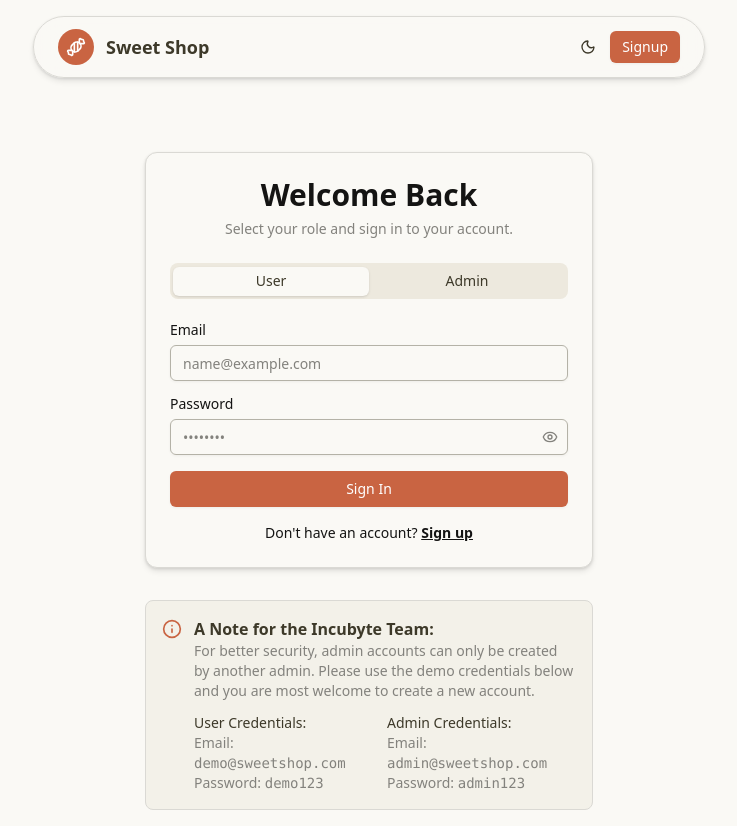
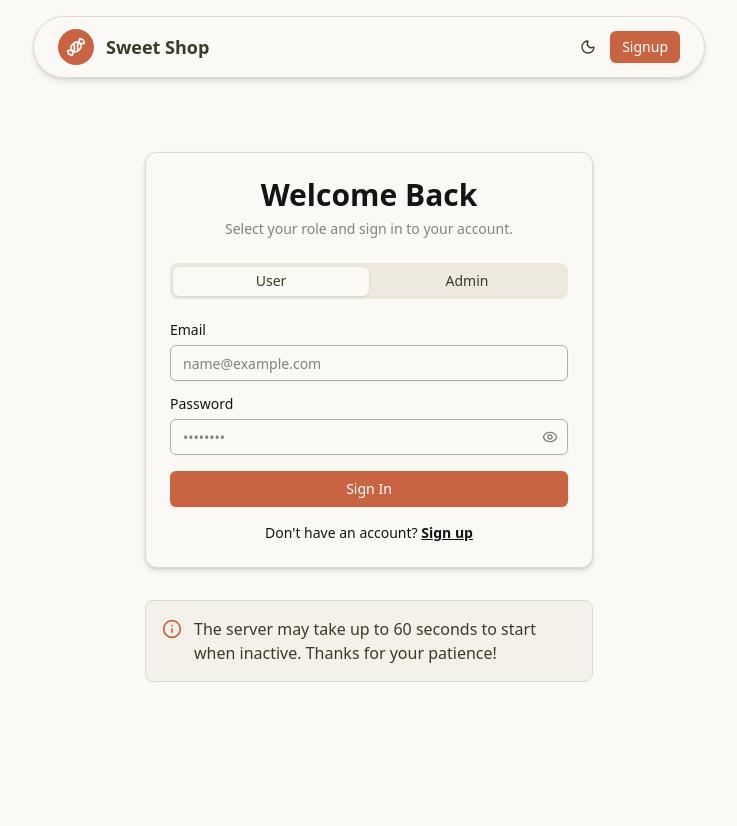
Before and after one commit to chahatsharma1/sweet-shop, a React (Vite) app in the folder frontend/: page /login in a window 1280 px wide. Shown: the whole page, without its empty margins (271-1008 px from the left). After the commit the page ends 800 px from the top, so only its background shows below. Built offline with nearby package versions, Linux system fonts and the light colour scheme.

Commit message:
fix(auth): auth pages now has the correct info

```diff
--- a/frontend/src/pages/auth/Login.jsx
+++ b/frontend/src/pages/auth/Login.jsx
@@ -1,7 +1,7 @@
 import React, { useState, useEffect } from "react";
 import { useDispatch, useSelector } from 'react-redux';
 import { Link, useNavigate } from 'react-router-dom';
-import { motion } from 'framer-motion';
+import { motion as Motion } from 'framer-motion';
 import { login, clearAuthError } from "@/state/auth/Action.js";
 import { Button } from '@/components/ui/button';
 import { Input } from '@/components/ui/input';
@@ -47,7 +47,7 @@ const Login = () => {
 
     return (
         <div className="bg-background dark:bg-background text-foreground flex flex-col items-center gap-8 p-4 pt-14 sm:pt-14 font-outfit">
-            <motion.div
+            <Motion.div
                 initial={{ opacity: 0, y: -20 }}
                 animate={{ opacity: 1, y: 0 }}
                 transition={{ duration: 0.5 }}
@@ -103,14 +103,14 @@ const Login = () => {
                                 </div>
                             </div>
                             {error && (
-                                <motion.div
+                                <Motion.div
                                     initial={{ opacity: 0, y: -10 }}
                                     animate={{ opacity: 1, y: 0 }}
                                     className="bg-destructive/10 text-destructive text-sm font-medium p-3 rounded-md flex items-center gap-2"
                                 >
                                     <AlertCircle className="h-4 w-4" />
                                     {error}
-                                </motion.div>
+                                </Motion.div>
                             )}
                             <Button type="submit" className="w-full" disabled={isLoading}>
                                 {isLoading && <Loader2 className="mr-2 h-4 w-4 animate-spin" />}
@@ -125,27 +125,14 @@ const Login = () => {
                         </div>
                     </CardContent>
                 </Card>
-            </motion.div>
+            </Motion.div>
 
             <div className="max-w-md w-full flex items-start gap-3 p-4 rounded-lg bg-muted/50 border border-border">
                 <Info className="h-5 w-5 text-primary flex-shrink-0 mt-0.5" />
                 <div>
-                    <p className="font-semibold text-foreground">A Note for the Incubyte Team:</p>
-                    <p className="text-sm text-muted-foreground mb-3">
-                        For better security, admin accounts can only be created by another admin. Please use the demo credentials below and you are most welcome to create a new account.
+                    <p className="font-medium text-foreground">
+                        The server may take up to 60 seconds to start when inactive. Thanks for your patience!
                     </p>
-                    <div className="grid grid-cols-1 sm:grid-cols-2 gap-x-1 text-sm">
-                        <div>
-                            <p className="font-medium text-foreground">User Credentials:</p>
-                            <p className="text-muted-foreground ">Email: <span className="font-mono">demo@sweetshop.com</span></p>
-                            <p className="text-muted-foreground">Password: <span className="font-mono">demo123</span></p>
-                        </div>
-                        <div className="mt-2 sm:mt-0">
-                            <p className="font-medium text-foreground">Admin Credentials:</p>
-                            <p className="text-muted-foreground">Email: <span className="font-mono">admin@sweetshop.com</span></p>
-                            <p className="text-muted-foreground">Password: <span className="font-mono">admin123</span></p>
-                        </div>
-                    </div>
                 </div>
             </div>
         </div>
--- a/frontend/src/pages/auth/Signup.jsx
+++ b/frontend/src/pages/auth/Signup.jsx
@@ -1,7 +1,7 @@
 import React, { useState, useEffect } from "react";
 import { useDispatch, useSelector } from "react-redux";
 import { useNavigate, Link } from "react-router-dom";
-import { motion } from "framer-motion";
+import { motion as Motion } from "framer-motion";
 import { register, clearAuthError } from "@/state/auth/Action.js";
 import { Card, CardContent, CardDescription, CardHeader, CardTitle } from "@/components/ui/card";
 import { Button } from "@/components/ui/button";
@@ -43,7 +43,7 @@ const Signup = () => {
     return (
         <div className="bg-background dark:bg-background text-foreground flex flex-col items-center gap-8 p-4 pt-14 sm:pt-14 font-outfit">
             <Toaster position="top-center" />
-            <motion.div
+            <Motion.div
                 initial={{ opacity: 0, y: -20 }}
                 animate={{ opacity: 1, y: 0 }}
                 transition={{ duration: 0.5 }}
@@ -93,14 +93,13 @@ const Signup = () => {
                             </div>
 
                             {error && (
-                                <motion.div
+                                <Motion.div
                                     initial={{ opacity: 0, y: -10 }}
                                     animate={{ opacity: 1, y: 0 }}
-                                    className="bg-destructive/10 text-destructive text-sm font-medium p-3 rounded-md flex items-center gap-2"
-                                >
+                                    className="bg-destructive/10 text-destructive text-sm font-medium p-3 rounded-md flex items-center gap-2">
                                     <AlertCircle className="h-4 w-4" />
                                     {error}
-                                </motion.div>
+                                </Motion.div>
                             )}
 
                             <Button type="submit" className="w-full" disabled={isLoading}>
@@ -116,18 +115,13 @@ const Signup = () => {
                         </div>
                     </CardContent>
                 </Card>
-            </motion.div>
+            </Motion.div>
 
             <div className="max-w-md w-full flex items-start gap-3 p-4 rounded-lg bg-muted/50 border border-border">
                 <Info className="h-5 w-5 text-primary flex-shrink-0 mt-0.5" />
                 <div>
-                    <p className="font-semibold text-foreground">For the people of Incubyte: </p>
-                    <p className="text-sm text-muted-foreground">
-                        To quickly test the application, please use the demo credentials available on the{" "}
-                        <Link to="/login" className="underline font-medium hover:text-primary">
-                            Login
-                        </Link>
-                        {" "}page. You are also welcome to register a new account.
+                    <p className="font-medium text-foreground">
+                        Please note: The server may take up to 60 seconds to start when idle. Thank you for your patience!
                     </p>
                 </div>
             </div>
```
